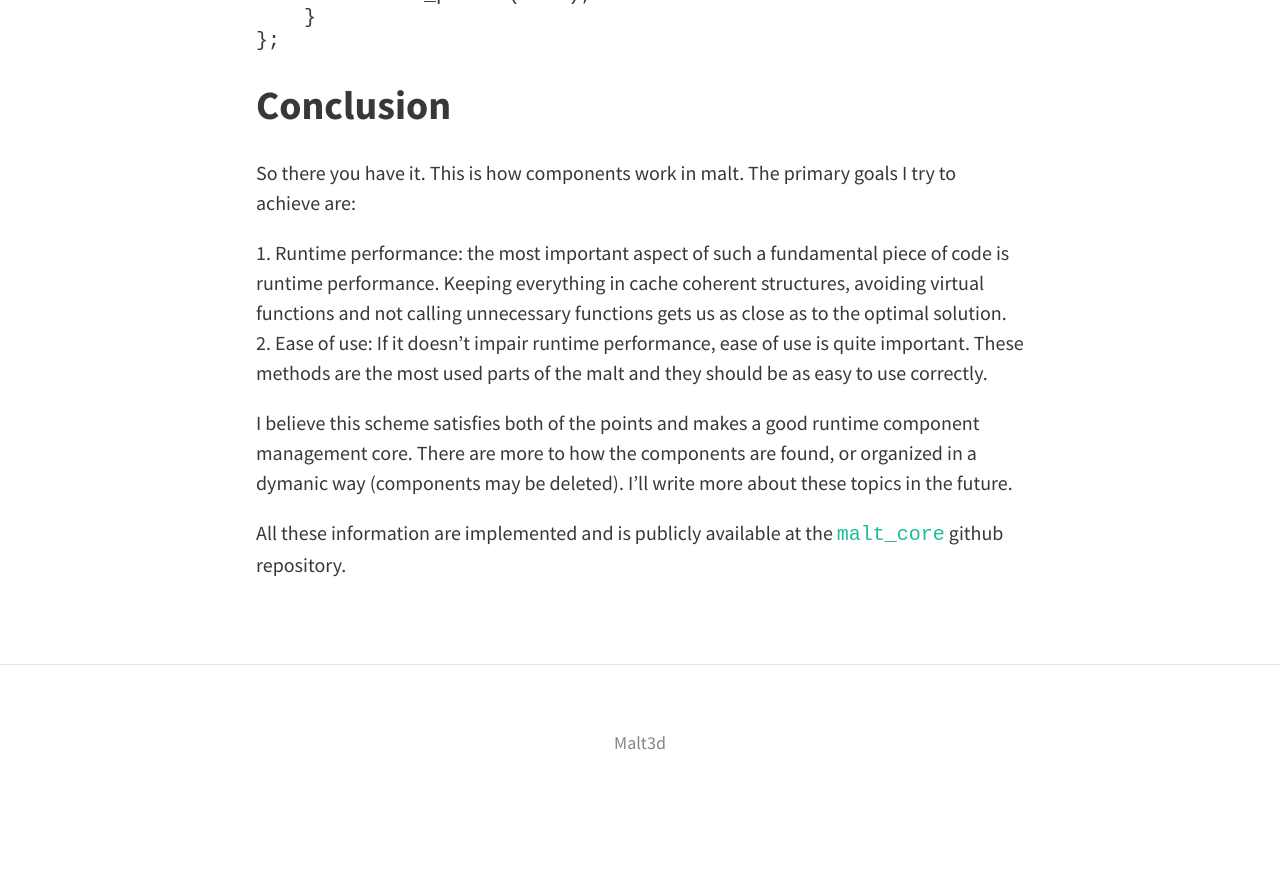
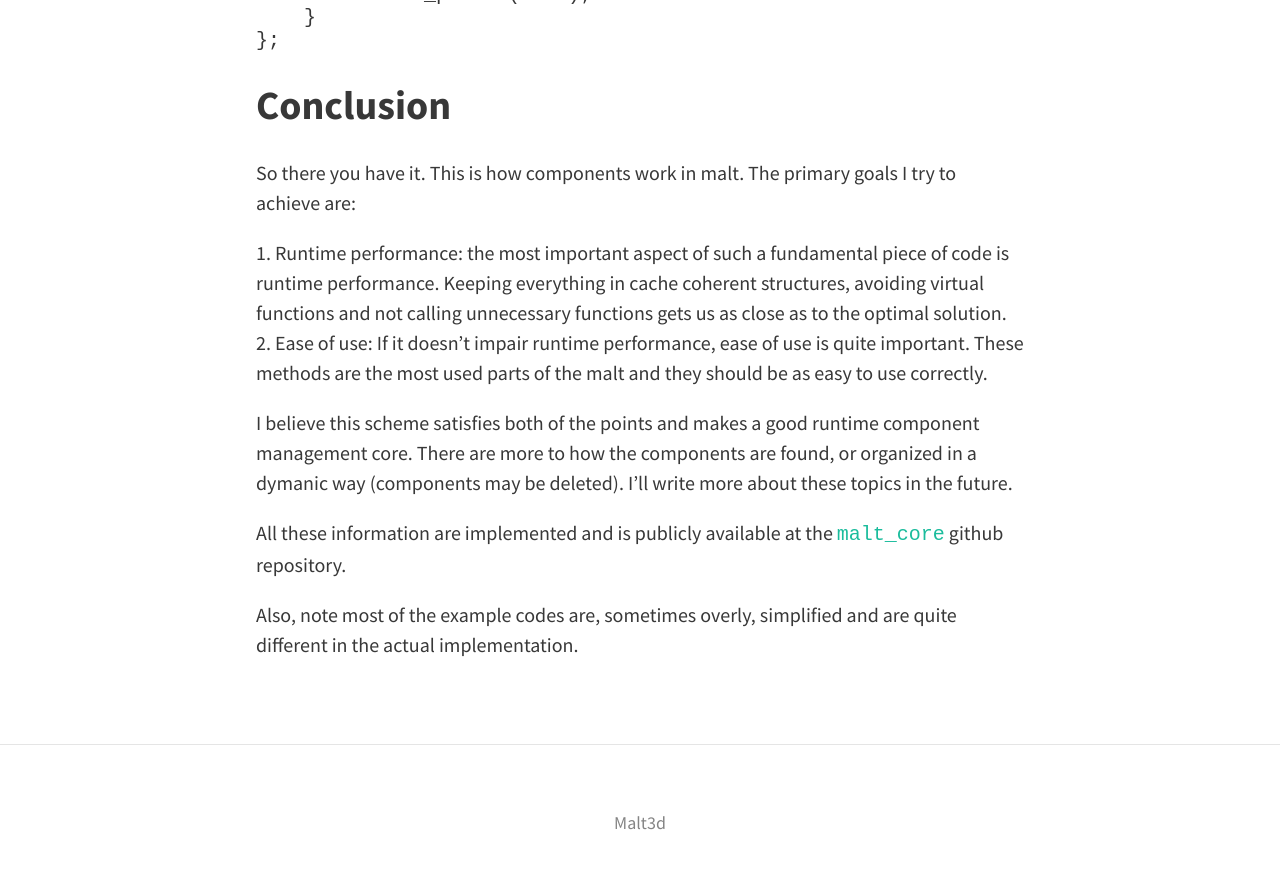
Before and after one commit to malt3d/malt3d.github.io, a Jekyll site: the page built from _posts/2017-6-28-how-components-work.md, in a window 1280 px wide and 900 px high, scrolled down 9039 px. Shown: the top 869 px of the window. Built offline with Jekyll 4.4.1, drawn with Linux system fonts in a browser that asks for light colours; nearby versions of some CDN libraries; before the commit the page ends 9859 px from its top, so only the background shows below that.

Commit message:
minor change

```diff
--- a/_posts/2017-6-28-malt.md
+++ b/_posts/2017-6-28-how-components-work.md
@@ -356,5 +356,7 @@ more about these topics in the future.
 
 All these information are implemented and is publicly available at the [`malt_core`][malt_core] github repository.
 
+Also, note most of the example codes are, sometimes overly, simplified and are quite different in the actual implementation.
+
 [malt_transform]:https://github.com/malt3d/malt_basic/blob/master/include/malt_basic/components/transform.hpp#L21
 [malt_core]:https://github.com/malt3d/malt_core
```
